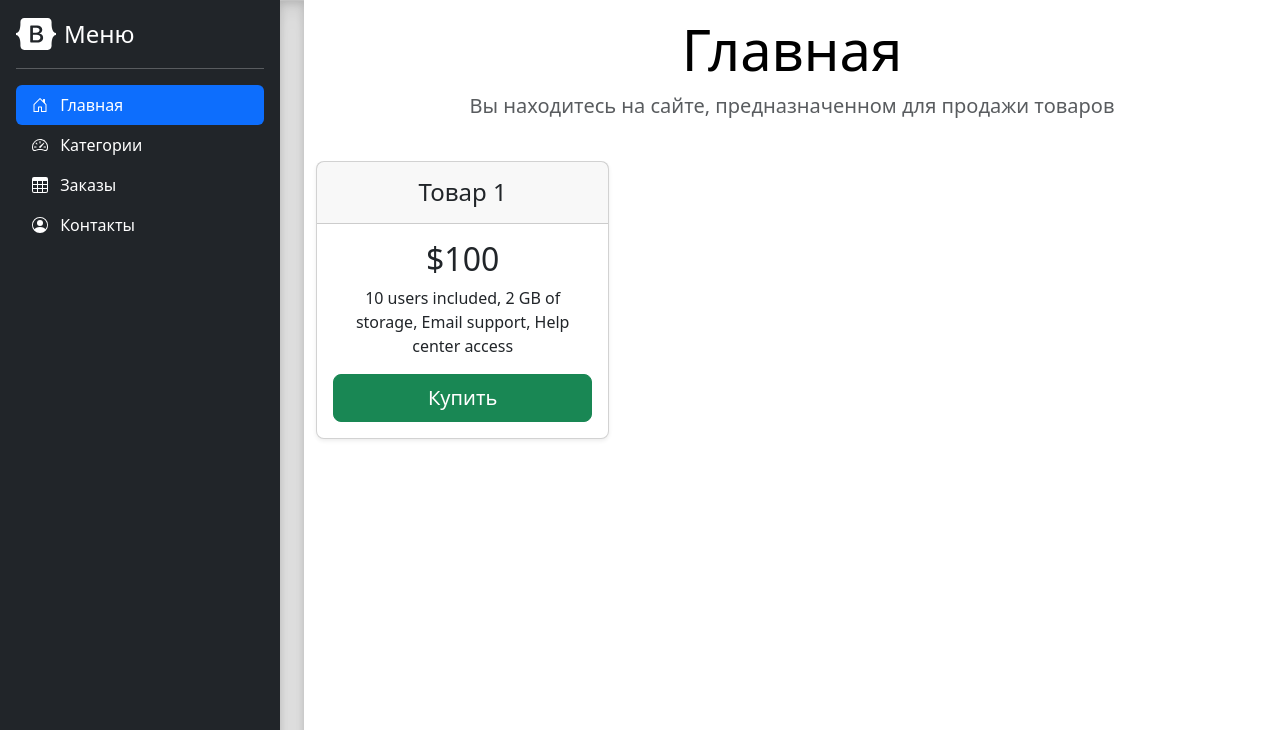
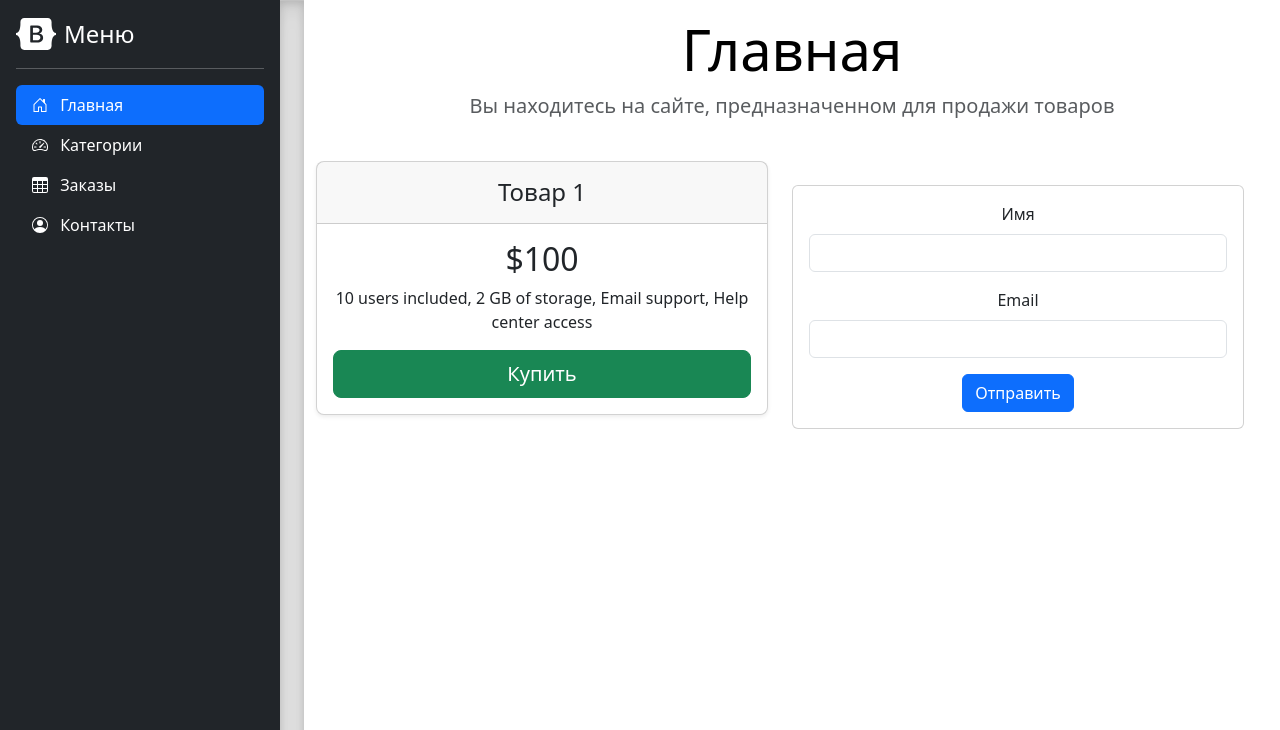
Before and after one commit to marceldio/task_bootstrap, a plain HTML site: page index.html in a window 1280 px wide. Shown: the top 730 px of the page. Drawn offline with nearby package versions, Linux system fonts and the light colour scheme.

Commit message:
added a form, changed the size of the card and the form

```diff
--- a/index.html
+++ b/index.html
@@ -268,7 +268,7 @@
 
         <main class="row">
             <div class="row text-center">
-                <div class="col-4">
+                <div class="col-6">
                     <div class="card mb-4 rounded-3 shadow-sm">
                         <div class="card-header py-3">
                             <h4 class="my-0 fw-normal">Товар 1</h4>
@@ -284,6 +284,24 @@
                             <!-- <button type="button" class="btn btn-success">Купить</button> -->
                             <!-- <button type="button" class="w-100 btn btn-lg btn-outline-primary btn btn-success">Купить</button> -->
                             <button type="button" class="w-100 btn btn-lg btn btn-success">Купить</button>
+                        </div>
+                    </div>
+                </div>
+                <div class="col-6">
+                    <div class="card mt-4 mb-4">
+                        <div class="card-body">
+                            <form>
+                                <div class="mb-3">
+                                    <label for="exampleInputEmail1" class="form-label">Имя</label>
+                                    <input type="email" class="form-control" id="exampleInputEmail1"
+                                           aria-describedby="emailHelp">
+                                </div>
+                                <div class="mb-3">
+                                    <label for="exampleInputPassword1" class="form-label">Email</label>
+                                    <input type="password" class="form-control" id="exampleInputPassword1">
+                                </div>
+                                <button type="submit" class="btn btn-primary">Отправить</button>
+                            </form>
                         </div>
                     </div>
                 </div>
```
